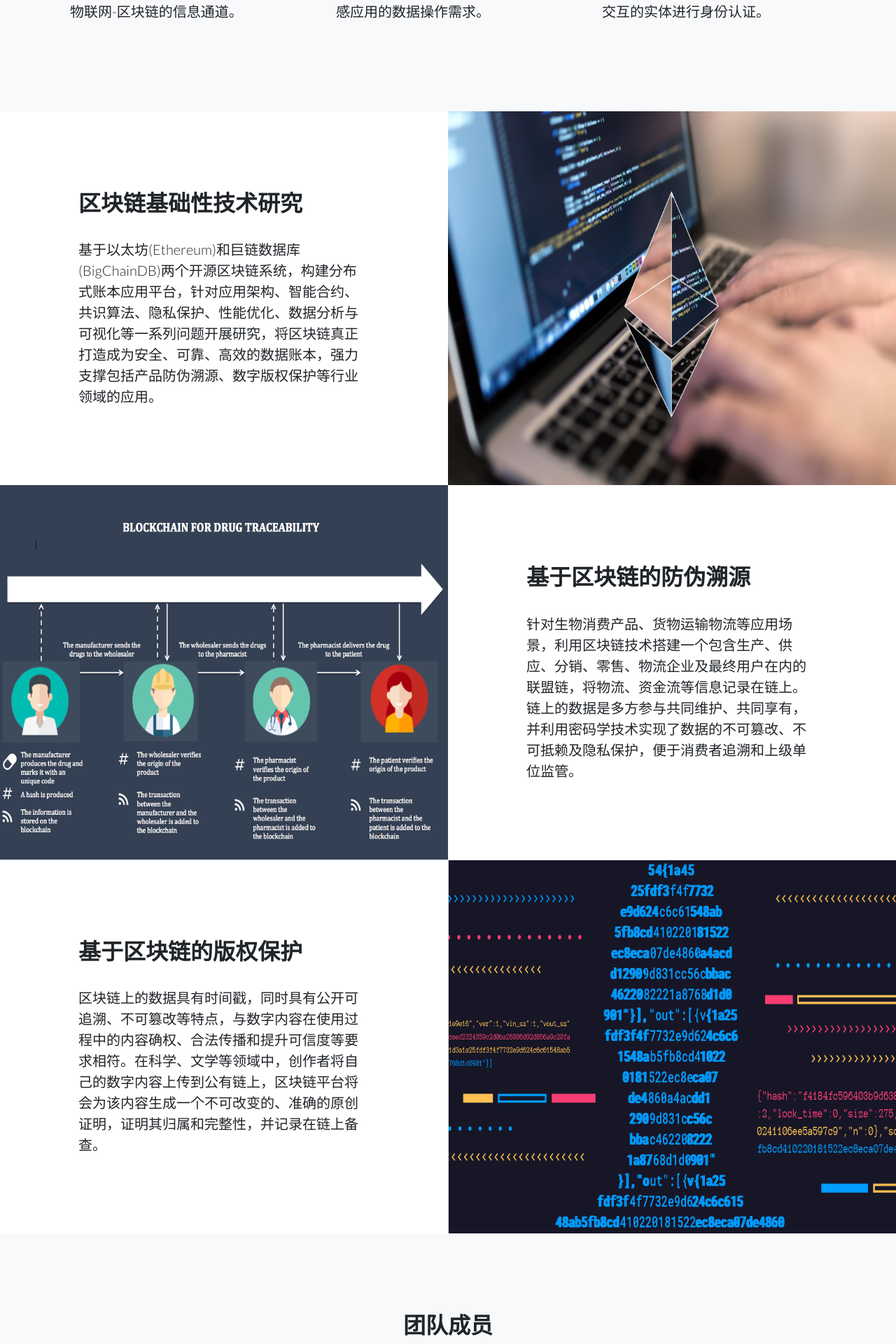
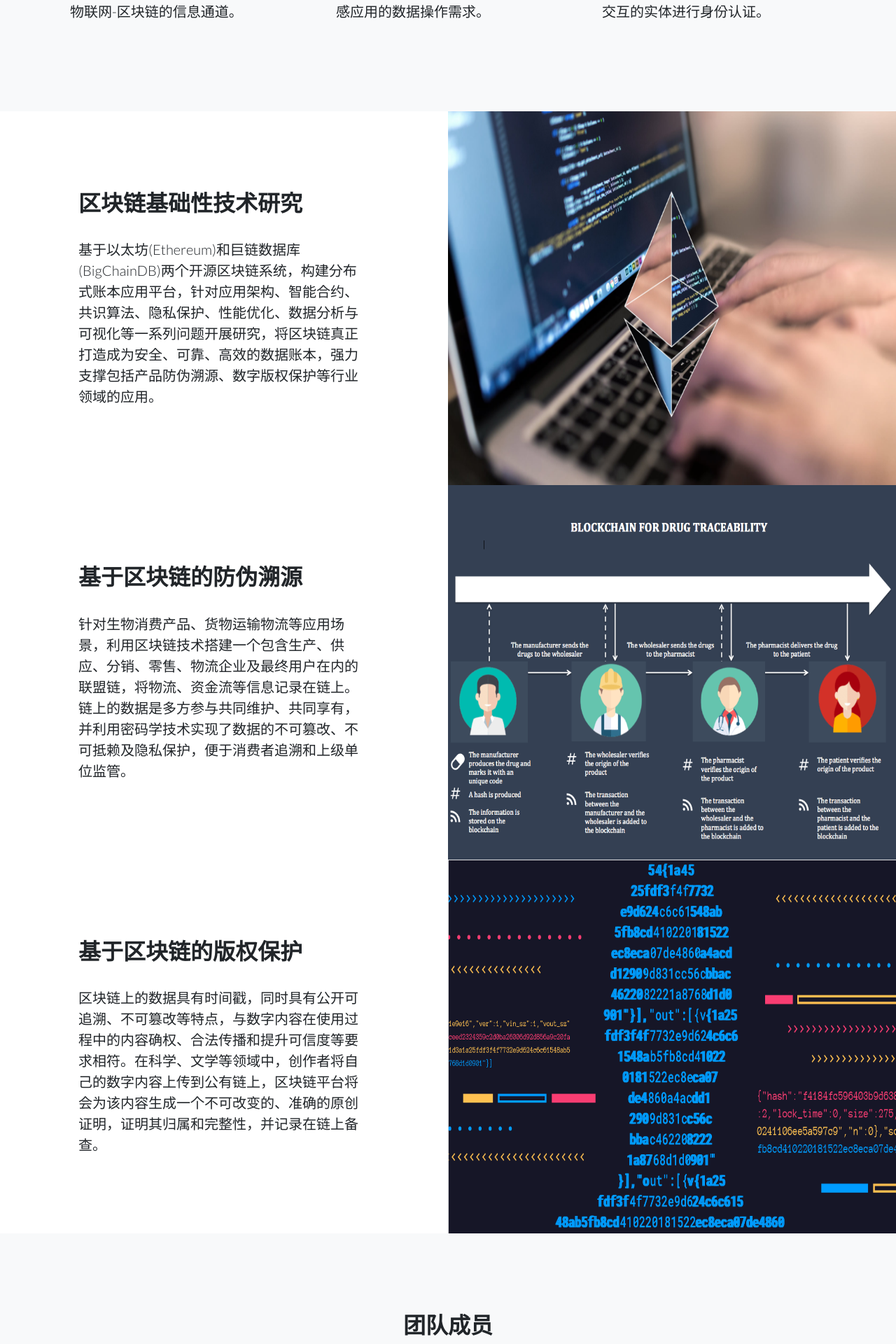
Before and after one commit to fangvv/Homepage, a Jekyll site: the page BlockchainBJTU/index.html, which Jekyll copies as it is, in a window 1280 px wide. Shown: the part 1000-2920 px from the top of the page at 70% size. Built offline with Jekyll 4.4.1, drawn with Linux system fonts in a browser that asks for light colours.

Commit message:
Signed-off-by: fangvv <fangvv@gmail.com>

```diff
--- a/BlockchainBJTU/index.html
+++ b/BlockchainBJTU/index.html
@@ -100,8 +100,8 @@
           </div>
         </div>
         <div class="row no-gutters">
-          <div class="col-lg-6 text-white showcase-img" style="background-image: url('img/p2.png');"></div>
-          <div class="col-lg-6 my-auto showcase-text" data-aos="fade-left">
+          <div class="col-lg-6 order-lg-2 text-white showcase-img" style="background-image: url('img/p2.png');"></div>
+          <div class="col-lg-6 order-lg-1 my-auto showcase-text" data-aos="fade-left">
             <h2>基于区块链的防伪溯源</h2>
             <br>
             <p class="lead mb-0">针对生物消费产品、货物运输物流等应用场景，利用区块链技术搭建一个包含生产、供应、分销、零售、物流企业及最终用户在内的联盟链，将物流、资金流等信息记录在链上。链上的数据是多方参与共同维护、共同享有，并利用密码学技术实现了数据的不可篡改、不可抵赖及隐私保护，便于消费者追溯和上级单位监管。</p>
```
